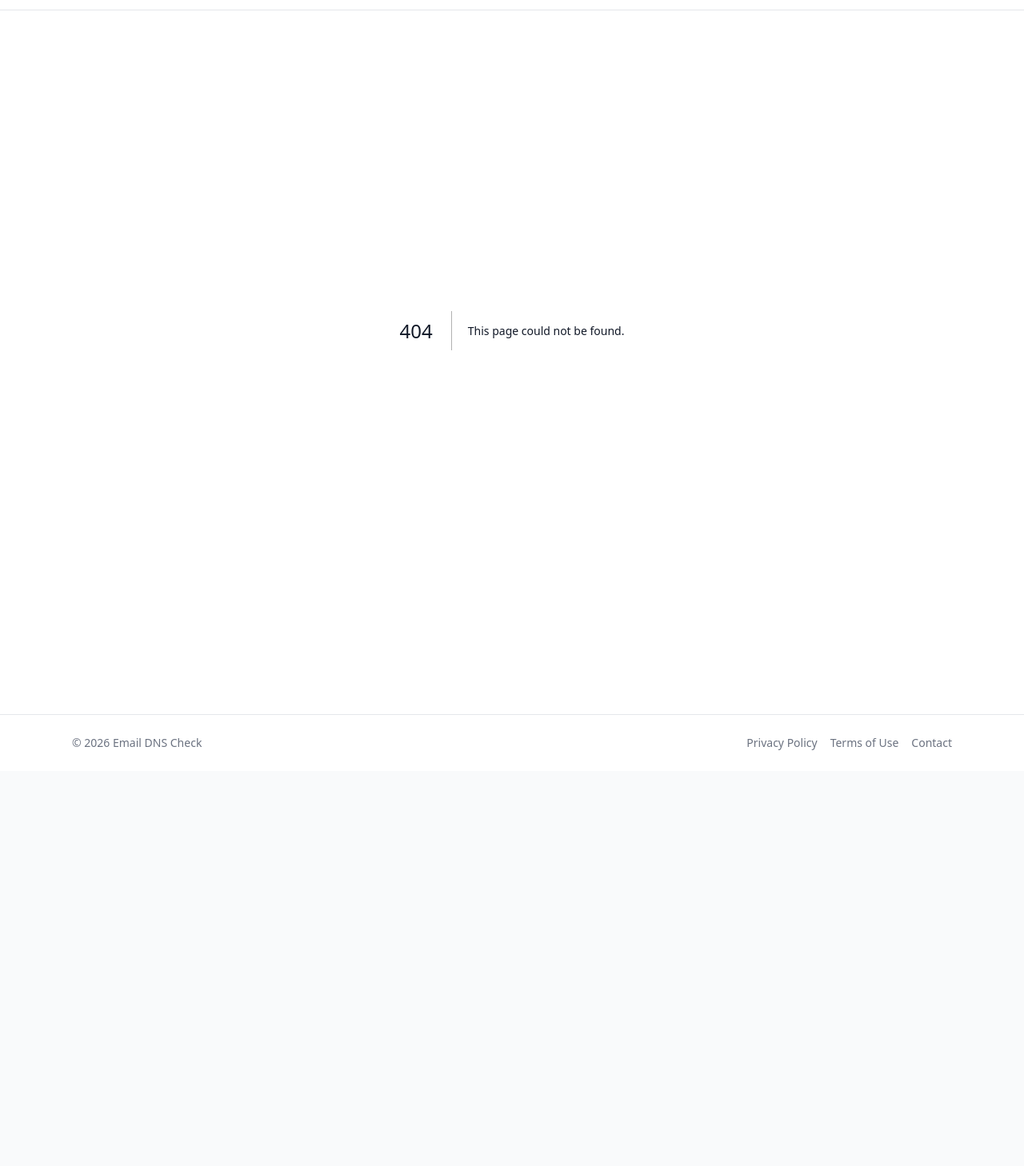
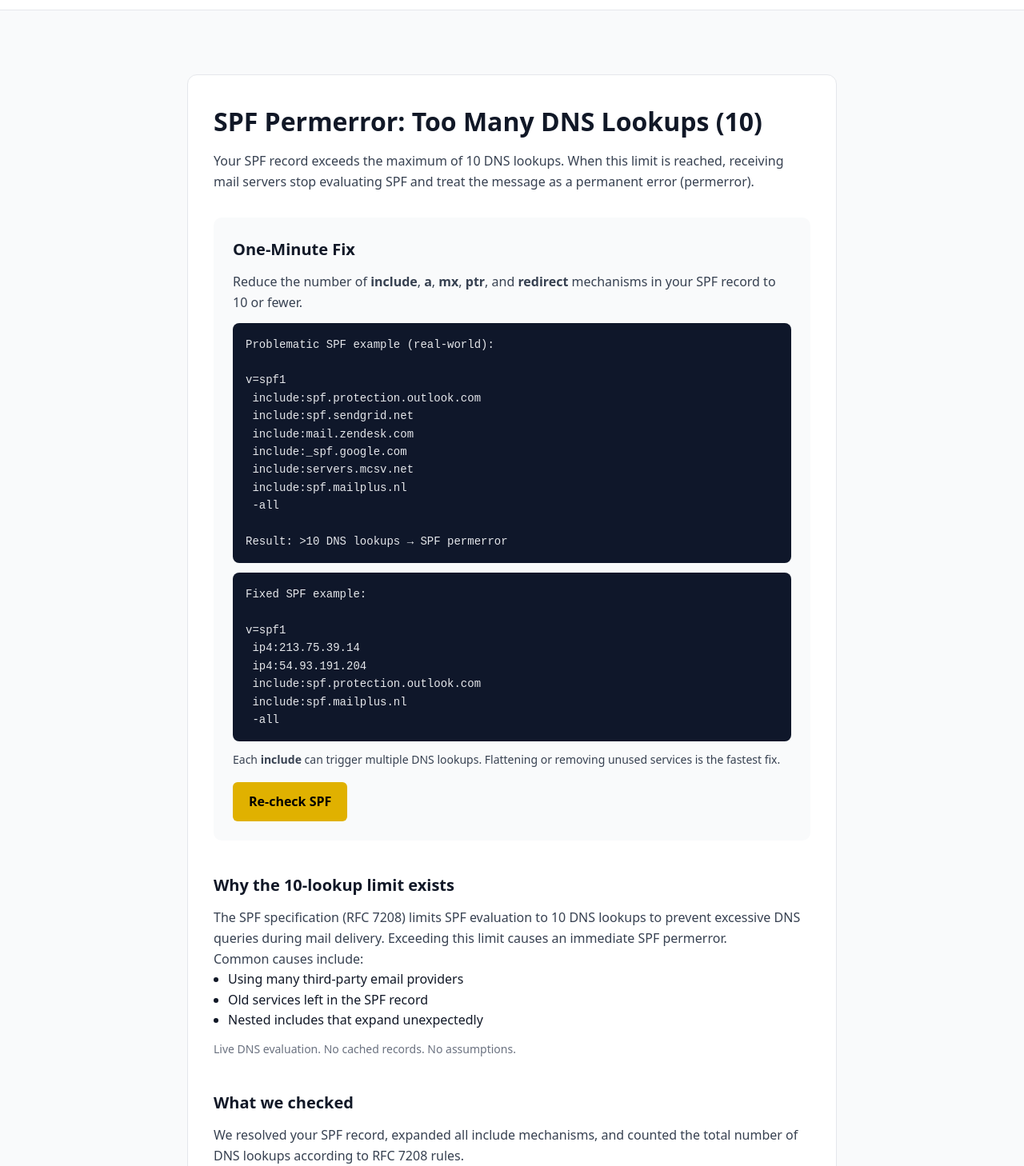
Before and after one commit to thetimecabinets/email-auth-checker, a Next.js app: page /spf/spf-permerror-too-many-dns-lookups in a window 1280 px wide. Before the commit this address had no page. Shown: the part 52-1510 px from the top of the page at 80% size. Before the commit the page ends 1016 px from the top, so only its background shows below. Built offline with nearby package versions, Linux system fonts and the light colour scheme.

Commit message:
Initial Email DNS Check tool with SPF, DKIM, DMARC pages and layout

```diff
--- a/app/api/dns-test/route.ts
+++ /dev/null
@@ -1,17 +0,0 @@
-import dns from "dns/promises";
-
-dns.setServers(["1.1.1.1", "8.8.8.8"]);
-
-export async function GET() {
-  try {
-    const spf = await dns.resolveTxt("deblauwetand.nl");
-    const dmarc = await dns.resolveTxt("_dmarc.deblauwetand.nl");
-
-    return Response.json({ spf, dmarc });
-  } catch (e: any) {
-    return Response.json(
-      { error: e.code, message: e.message },
-      { status: 500 }
-    );
-  }
-}
--- /dev/null
+++ b/app/spf/spf-permerror-too-many-dns-lookups/page.tsx
@@ -0,0 +1,233 @@
+import Link from "next/link";
+
+export const metadata = {
+  title: "SPF Permerror – Too Many DNS Lookups (10) | How to Fix",
+  description:
+    "Your SPF record exceeds the 10 DNS lookup limit and causes SPF permerror. Learn why this happens and how to fix SPF too many DNS lookups safely.",
+};
+
+export default function SpfPermerrorTooManyLookupsPage() {
+  return (
+    <main style={styles.wrapper}>
+      <section style={styles.card}>
+        <h1 style={styles.title}>
+          SPF Permerror: Too Many DNS Lookups (10)
+        </h1>
+
+        <p style={styles.subtitle}>
+          Your SPF record exceeds the maximum of 10 DNS lookups. When this limit
+          is reached, receiving mail servers stop evaluating SPF and treat the
+          message as a permanent error (permerror).
+        </p>
+
+        {/* One-Minute Fix */}
+        <div style={styles.fixBox}>
+          <h2 style={styles.sectionTitle}>One-Minute Fix</h2>
+
+          <p style={styles.text}>
+            Reduce the number of <strong>include</strong>, <strong>a</strong>,{" "}
+            <strong>mx</strong>, <strong>ptr</strong>, and{" "}
+            <strong>redirect</strong> mechanisms in your SPF record to 10 or
+            fewer.
+          </p>
+
+          <pre style={styles.code}>
+{`Problematic SPF example (real-world):
+
+v=spf1
+ include:spf.protection.outlook.com
+ include:spf.sendgrid.net
+ include:mail.zendesk.com
+ include:_spf.google.com
+ include:servers.mcsv.net
+ include:spf.mailplus.nl
+ -all
+
+Result: >10 DNS lookups → SPF permerror`}
+          </pre>
+
+          <pre style={styles.code}>
+{`Fixed SPF example:
+
+v=spf1
+ ip4:213.75.39.14
+ ip4:54.93.191.204
+ include:spf.protection.outlook.com
+ include:spf.mailplus.nl
+ -all`}
+          </pre>
+
+          <p style={styles.note}>
+            Each <strong>include</strong> can trigger multiple DNS lookups.
+            Flattening or removing unused services is the fastest fix.
+          </p>
+
+          <Link href="/" style={styles.button}>
+            Re-check SPF
+          </Link>
+        </div>
+
+        {/* Why this happens */}
+        <div style={styles.infoBox}>
+          <h2 style={styles.sectionTitle}>
+            Why the 10-lookup limit exists
+          </h2>
+
+          <p style={styles.text}>
+            The SPF specification (RFC 7208) limits SPF evaluation to 10 DNS
+            lookups to prevent excessive DNS queries during mail delivery.
+            Exceeding this limit causes an immediate SPF permerror.
+          </p>
+
+          <p style={styles.text}>
+            Common causes include:
+          </p>
+
+          <ul style={styles.list}>
+            <li>Using many third-party email providers</li>
+            <li>Old services left in the SPF record</li>
+            <li>Nested includes that expand unexpectedly</li>
+          </ul>
+
+          <p style={styles.trust}>
+            Live DNS evaluation. No cached records. No assumptions.
+          </p>
+        </div>
+
+        {/* What we checked */}
+        <div style={styles.infoBox}>
+          <h2 style={styles.sectionTitle}>What we checked</h2>
+          <p style={styles.text}>
+            We resolved your SPF record, expanded all include mechanisms, and
+            counted the total number of DNS lookups according to RFC 7208 rules.
+          </p>
+        </div>
+
+        {/* Escape hatch */}
+        <div style={styles.escapeBox}>
+          <h3 style={styles.escapeTitle}>Still getting SPF permerror?</h3>
+
+          <ul style={styles.list}>
+            <li>You recently added a new email provider</li>
+            <li>Multiple marketing tools send mail on your behalf</li>
+            <li>Your provider publishes deeply nested SPF includes</li>
+          </ul>
+
+          <p style={styles.text}>
+            Consider SPF flattening or consolidating mail services. Removing one
+            unused include can immediately restore SPF pass.
+          </p>
+
+          <p style={styles.text}>
+            Next steps:
+          </p>
+
+          <ul style={styles.list}>
+            <li>
+              <Link href="/spf/no-spf-record-found">
+                Fix missing SPF records
+              </Link>
+            </li>
+            <li>
+              <Link href="/dmarc">
+                Review your DMARC configuration
+              </Link>
+            </li>
+            <li>
+              <Link href="/">
+                Run a full SPF, DKIM & DMARC check
+              </Link>
+            </li>
+          </ul>
+        </div>
+      </section>
+    </main>
+  );
+}
+
+/* ---------- STYLES ---------- */
+
+const styles: Record<string, React.CSSProperties> = {
+  wrapper: {
+    maxWidth: 860,
+    margin: "80px auto",
+    padding: "0 24px",
+  },
+  card: {
+    background: "#ffffff",
+    border: "1px solid #e5e7eb",
+    borderRadius: 12,
+    padding: 32,
+  },
+  title: {
+    fontSize: 32,
+    fontWeight: 700,
+    marginBottom: 12,
+  },
+  subtitle: {
+    color: "#374151",
+    marginBottom: 32,
+    lineHeight: 1.6,
+  },
+  sectionTitle: {
+    fontSize: 20,
+    fontWeight: 600,
+    marginBottom: 12,
+  },
+  fixBox: {
+    background: "#f9fafb",
+    borderRadius: 10,
+    padding: 24,
+    marginBottom: 40,
+  },
+  code: {
+    background: "#0f172a",
+    color: "#e5e7eb",
+    padding: 16,
+    borderRadius: 8,
+    fontSize: 14,
+    marginTop: 12,
+    marginBottom: 12,
+    overflowX: "auto",
+  },
+  note: {
+    fontSize: 14,
+    color: "#374151",
+    marginBottom: 16,
+  },
+  button: {
+    display: "inline-block",
+    padding: "12px 20px",
+    background: "#E0B100",
+    color: "#000",
+    borderRadius: 6,
+    fontWeight: 600,
+    textDecoration: "none",
+  },
+  infoBox: {
+    marginBottom: 40,
+  },
+  trust: {
+    fontSize: 14,
+    color: "#6b7280",
+    marginTop: 8,
+  },
+  escapeBox: {
+    borderTop: "1px solid #e5e7eb",
+    paddingTop: 24,
+  },
+  escapeTitle: {
+    fontSize: 18,
+    fontWeight: 600,
+    marginBottom: 8,
+  },
+  list: {
+    paddingLeft: 18,
+    marginBottom: 12,
+    lineHeight: 1.6,
+  },
+  text: {
+    color: "#374151",
+    lineHeight: 1.6,
+  },
+};
```
